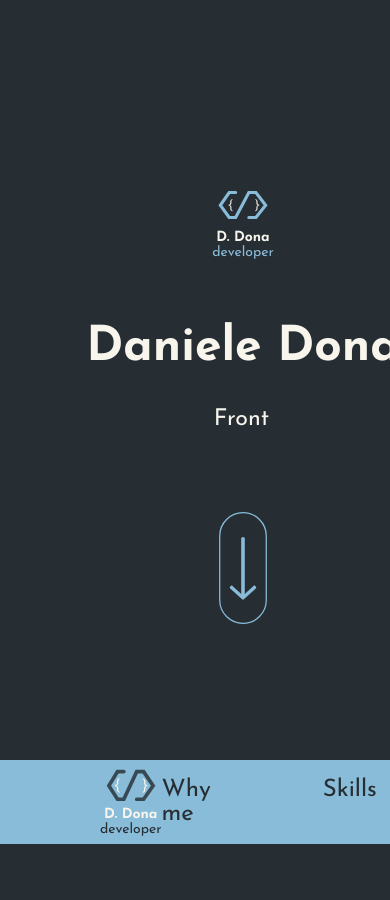
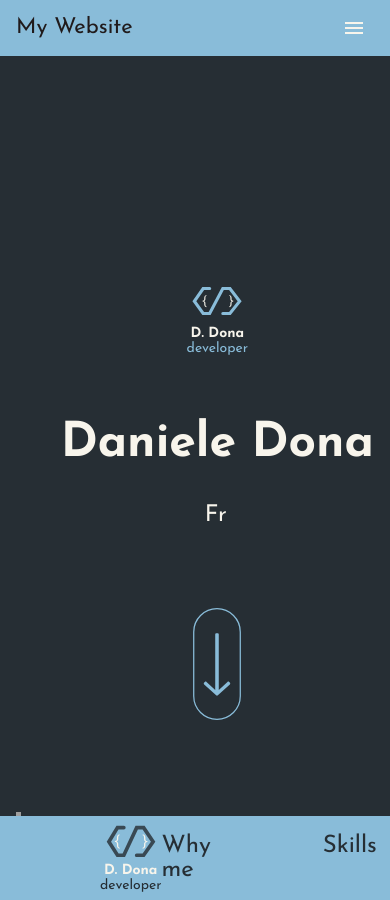
Before and after one commit to DanieleDona1/portfolio, an Angular app: page / in a window 390 px wide. Shown: the top 900 px of the page. Before the commit the page ends 844 px from the top, so only its background shows below. Built offline with nearby package versions, Linux system fonts and the light colour scheme; grey boxes are pictures that could not be loaded.

Commit message:
Added navbar-mobile

```diff
--- a/angular.json
+++ b/angular.json
@@ -33,6 +33,7 @@
               }
             ],
             "styles": [
+              "@angular/material/prebuilt-themes/rose-red.css",
               "src/styles.scss"
             ],
             "scripts": []
@@ -93,6 +94,7 @@
               }
             ],
             "styles": [
+              "@angular/material/prebuilt-themes/rose-red.css",
               "src/styles.scss"
             ],
             "scripts": []
--- a/package.json
+++ b/package.json
@@ -10,10 +10,12 @@
   },
   "private": true,
   "dependencies": {
+    "@angular/cdk": "^19.2.6",
     "@angular/common": "^19.2.0",
     "@angular/compiler": "^19.2.0",
     "@angular/core": "^19.2.0",
     "@angular/forms": "^19.2.0",
+    "@angular/material": "^19.2.6",
     "@angular/platform-browser": "^19.2.0",
     "@angular/platform-browser-dynamic": "^19.2.0",
     "@angular/router": "^19.2.0",
--- a/src/app/app.component.ts
+++ b/src/app/app.component.ts
@@ -1,10 +1,10 @@
 import { Component } from '@angular/core';
 import { RouterOutlet } from '@angular/router';
-import { MainContentComponent } from './main_content/main-content.component';
+// import { MainContentComponent } from './main_content/main-content.component';
 
 @Component({
   selector: 'app-root',
-  imports: [RouterOutlet, MainContentComponent],
+  imports: [RouterOutlet],
   templateUrl: './app.component.html',
   styleUrl: './app.component.scss'
 })
--- a/src/app/main_content/landing-page/landing-page.component.html
+++ b/src/app/main_content/landing-page/landing-page.component.html
@@ -1,3 +1,4 @@
+<app-navbar-mobile></app-navbar-mobile>
 <section id="developerProfil">
   <div class="image-wrapper">
     <div class="background-image"></div>
@@ -14,7 +15,7 @@
     <div class="developer-card">
       <h1>Daniele Dona</h1>
       <div class="typewriter-animation">
-        <span class="text" #textElement></span>
+        <div class="text" #textElement></div>
       </div>
     </div>
     <a href="#why-me" class="arrow-down"></a>
--- a/src/app/main_content/landing-page/landing-page.component.scss
+++ b/src/app/main_content/landing-page/landing-page.component.scss
@@ -5,14 +5,14 @@ section {
   display: flex;
   justify-content: center;
   align-items: flex-end;
-  gap: 96px;
+  gap: clamp(40px, 6vw, 110px);
   padding: 0 clamp(16px, 4vw, 24px);
 }
 
 .image-wrapper {
   position: relative;
   display: grid;
-  max-width: 700px;
+  max-width: 600px;
   // margin: 0 auto;
   width: 100%;
 }
@@ -56,6 +56,8 @@ section {
   align-items: center;
   gap: 64px;
   padding-bottom: 136px;
+  padding-bottom: clamp(96px, 5vw, 120px);
+
 
   >a {
     background-image: url('../../../assets/img/landing_page/arrow_down.svg');
@@ -104,7 +106,7 @@ section {
   >h1 {
     font-size: 6rem;
     white-space: nowrap;
-    font-size: clamp(3rem, 5vw, 6rem);
+    font-size: clamp(3rem, 5vw, 4.5rem);
     margin-bottom: 20px;
   }
 }
@@ -115,17 +117,20 @@ section {
   justify-content: center;
   align-items: center;
   min-height: 56px;
-  min-width: 710px;
-  >span {
-    font-size: clamp(1.45rem, 4vw, 3rem);
+  width: 100%;
+  // min-width: 464px;
+  position: relative;
+  >div {
+    position: absolute;
+    font-size: clamp(1.45rem, 3vw, 3rem);
     overflow: hidden;
     border-right: 3px solid $secondary-bg-color;
     animation: blink 0.5s step-end infinite alternate;
   }
-  >span:empty::after {
-    content: 'Frontend Developer.';
-    color: $font-color;
-  }
+  // >span:empty::after {
+  //   content: 'Frontend Developer.';
+  //   color: $font-color;
+  // }
 }
 
 @keyframes blink {
--- a/src/app/main_content/landing-page/landing-page.component.ts
+++ b/src/app/main_content/landing-page/landing-page.component.ts
@@ -1,16 +1,18 @@
 import { Component, OnInit, ViewChild, ElementRef } from '@angular/core';
 import { NavbarComponent } from './navbar/navbar.component';
+import { NavbarMobileComponent } from './navbar-mobile/navbar-mobile.component';
 @Component({
   selector: 'app-landing-page',
-  imports: [NavbarComponent],
+  imports: [NavbarComponent, NavbarMobileComponent],
   templateUrl: './landing-page.component.html',
   styleUrl: './landing-page.component.scss',
 })
 export class LandingPageComponent implements OnInit {
   texts = [
-    ' Frontend Developer.',
-    ' I turn designs into code.',
-    ' Always learning, always building.',
+    'Frontend Developer.',
+    'I turn designs into code.',
+    'Learn. Build. Repeat.',
+    // ' Always learning, always building.',
   ];
   typingSpeed = 150;
   deleteSpeed = 50;
@@ -43,7 +45,7 @@ export class LandingPageComponent implements OnInit {
 
     let text = this.textElementRef.nativeElement.textContent || '';
     const erase = () => {
-      if (text.length > 1 && this.textElementRef) {
+      if (text.length > 0 && this.textElementRef) {
         text = text.slice(0, -1);
         this.textElementRef.nativeElement.textContent = text;
         setTimeout(erase, this.deleteSpeed);
--- /dev/null
+++ b/src/app/main_content/landing-page/navbar-mobile/navbar-mobile.component.html
@@ -0,0 +1,12 @@
+<mat-toolbar color="primary" class="fixed-toolbar">
+  <span class="toolbar-title">My Website</span>
+  <button mat-icon-button [matMenuTriggerFor]="menu" class="menu-button">
+    <mat-icon>menu</mat-icon>
+  </button>
+  <mat-menu #menu="matMenu">
+    <button mat-menu-item><a href="#why-me">Why Me</a></button>
+    <button mat-menu-item><a href="#skills">Skills</a></button>
+    <button mat-menu-item><a href="#projects">Projects</a></button>
+    <button mat-menu-item><a href="#contact-me">Contact Me</a></button>
+  </mat-menu>
+</mat-toolbar>
--- /dev/null
+++ b/src/app/main_content/landing-page/navbar-mobile/navbar-mobile.component.scss
@@ -0,0 +1,15 @@
+mat-toolbar {
+  --mat-sys-surface: rgba(137, 188, 217, 1);
+}
+
+mat-icon {
+  color: rgba(248, 245, 236, 1);
+}
+
+// .fixed-toolbar {
+//   position: relative;
+// }
+
+.menu-button {
+  margin-left: auto;
+}
--- a/src/index.html
+++ b/src/index.html
@@ -6,6 +6,8 @@
   <base href="/">
   <meta name="viewport" content="width=device-width, initial-scale=1">
   <link rel="icon" type="image/x-icon" href="favicon.ico">
+  <link href="https://fonts.googleapis.com/css2?family=Roboto:wght@300;400;500&display=swap" rel="stylesheet">
+  <link href="https://fonts.googleapis.com/icon?family=Material+Icons" rel="stylesheet">
 </head>
 <body>
   <app-root></app-root>
--- a/src/styles.scss
+++ b/src/styles.scss
@@ -143,3 +143,6 @@ body {
 .font-josefin-sans {
   font-family: 'Josefin Sans';
 }
+
+html, body { height: 100%; }
+body { margin: 0; font-family: Roboto, "Helvetica Neue", sans-serif; }
```
Also changed, not shown: src/app/main_content/landing-page/navbar-mobile/navbar-mobile.component.ts (added, +19 -0 lines), 2 other files (tests, documents, lock files or other folders).
